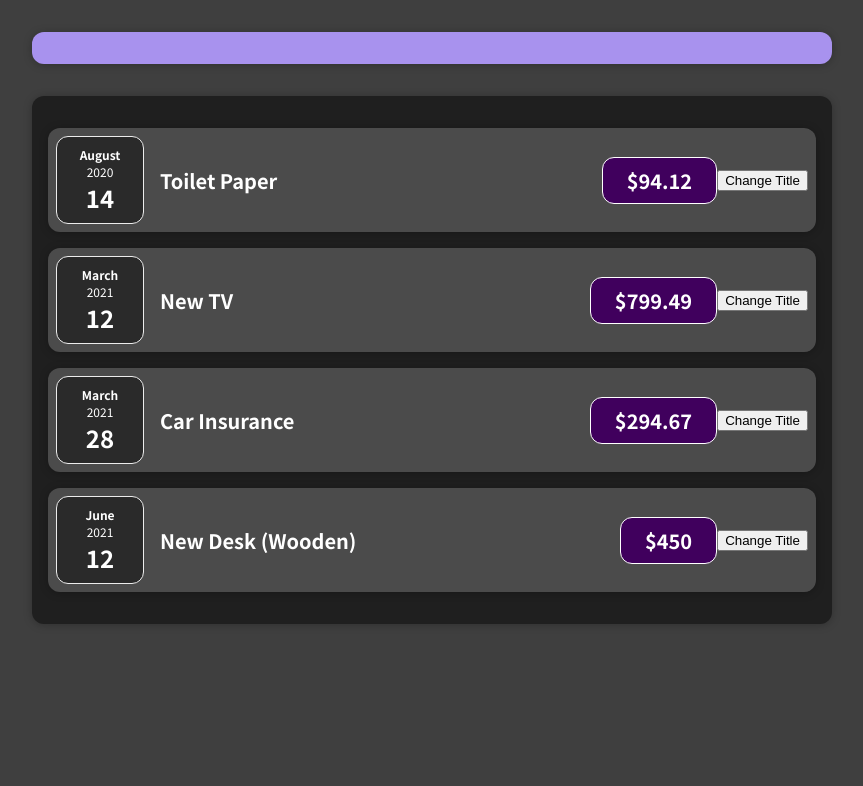
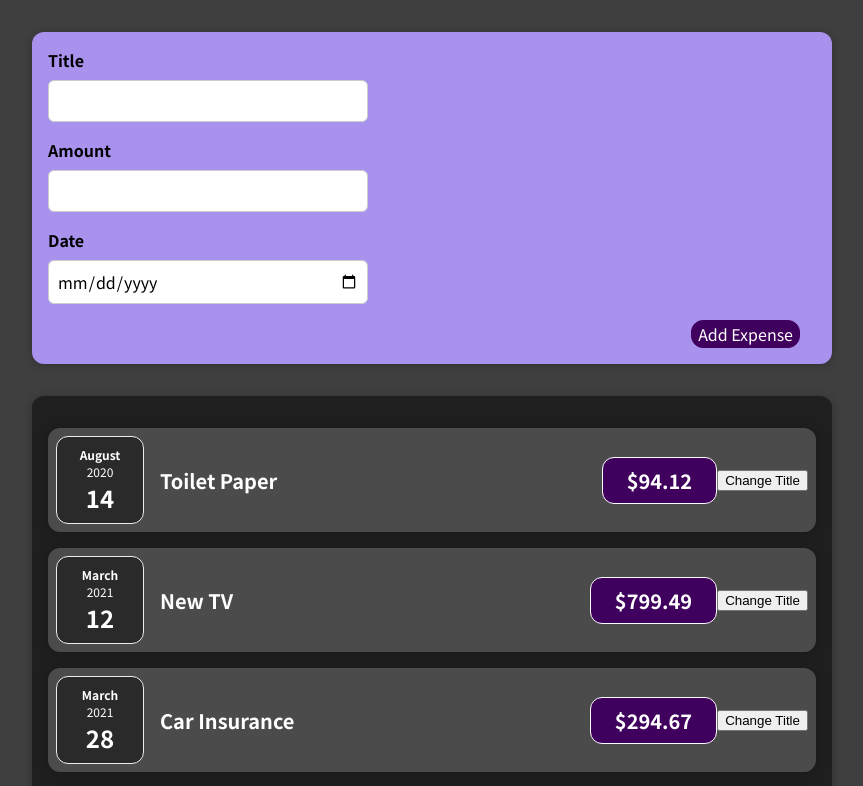
Before and after one commit to Nant1ng/TestingReact, a React (Create React App) app in the folder tryingreact/: page / in a window 1280 px wide. Shown: the top 786 px of the page, without its empty margins (208-1071 px from the left). Built offline with nearby package versions, Linux system fonts and the light colour scheme.

Commit message:
New Expenses

```diff
--- a/tryingreact/src/components/NewExpense/NewExpense.js
+++ b/tryingreact/src/components/NewExpense/NewExpense.js
@@ -1,11 +1,15 @@
-import React from 'react';
+import React from "react";
 
-import './NewExpense.css';
+import "./ExpenseForm";
+import ExpenseForm from "./ExpenseForm";
+import "./NewExpense.css";
 
 function NewExpense() {
-    return <div className="new-expense">
-
+  return (
+    <div className="new-expense">
+      <ExpenseForm />
     </div>
-};
+  );
+}
 
 export default NewExpense;
```
